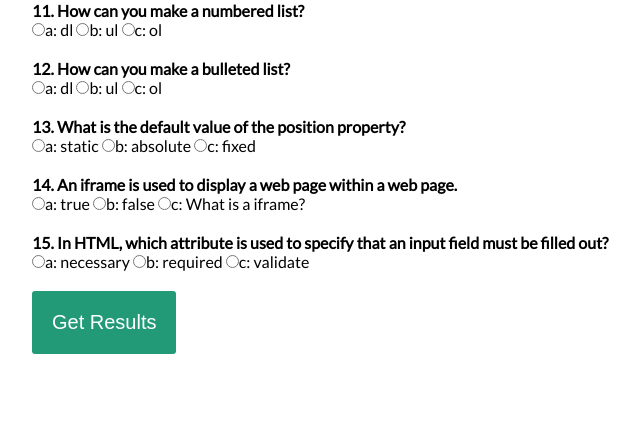
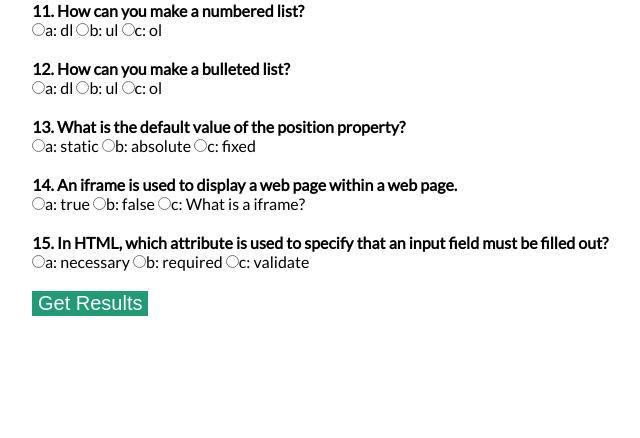
Before and after one commit to madeleinedoi/WATTWebsite, a PHP site: page /testmultiple.html in a window 1280 px wide. Shown: the part 730-1168 px from the top of the page, without its empty margins (58-698 px from the left). After the commit the page ends 1046 px from the top, so only its background shows below. Run offline with PHP 8.4, Linux system fonts and the light colour scheme.

Commit message:
fixed the button

```diff
--- a/style.css
+++ b/style.css
@@ -652,9 +652,7 @@ hr{
     font-size: 20px;
     background-color: #297;
     color: #fff;
-    border: 0px;
-    border-radius: 3px;
-    padding: 20px;
+    border: 0px;;
     cursor: pointer;
     margin-bottom: 20px;
 }
--- a/testmultiple.html
+++ b/testmultiple.html
@@ -15,7 +15,7 @@
             <h1>Test Your CS</h1>
             <div id="quiz"></div>
             <button id="submit">Get Results</button>
-            <div id="results"></div>
+            <div  id="results"></div>
         </div>
     </div>
 </div>
```
